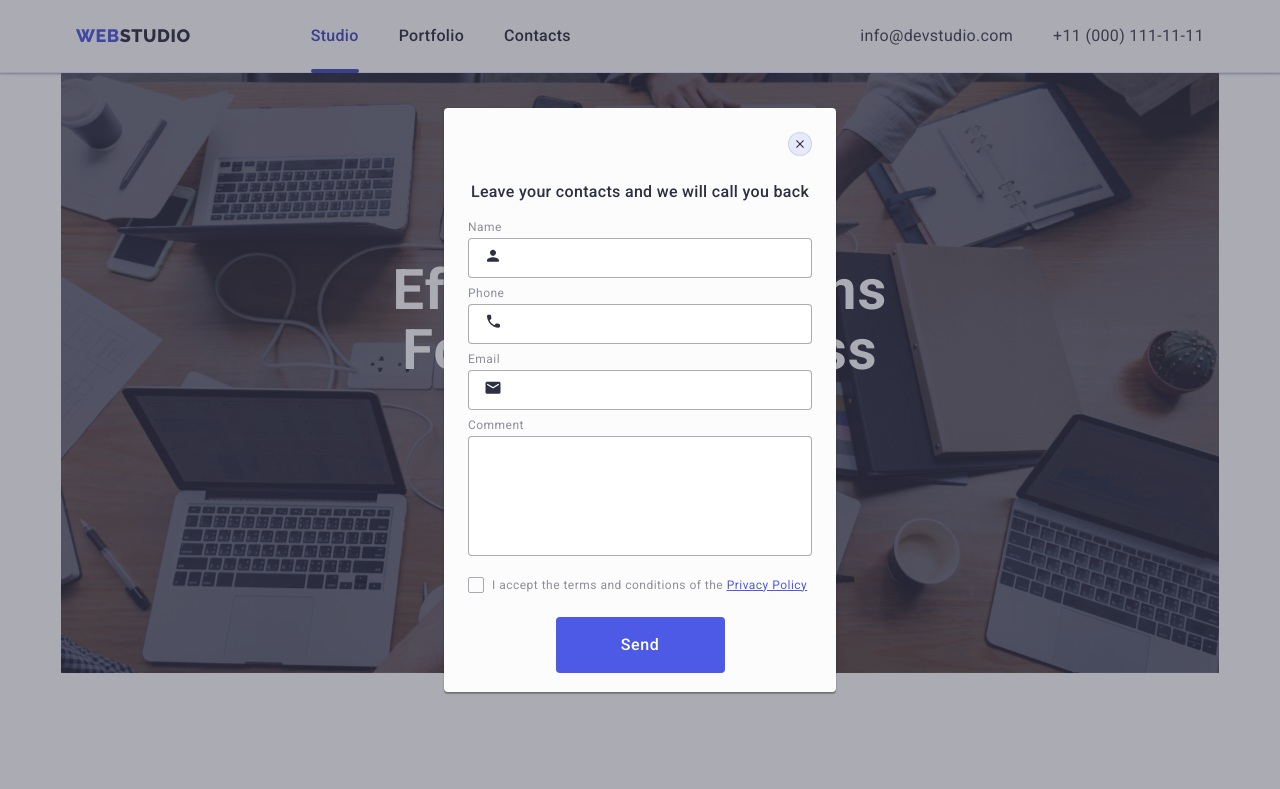
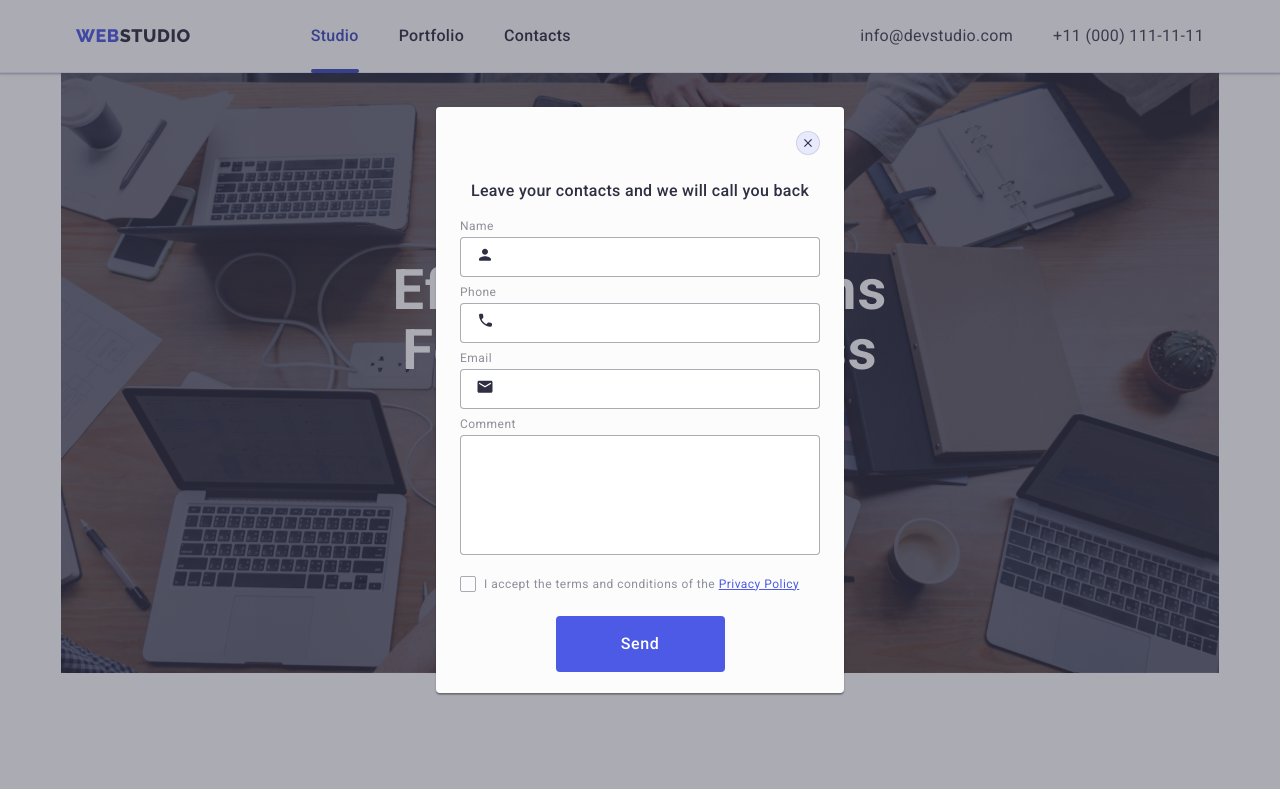
Before and after one commit to Marii-An/goit-markup-hw-07, a plain HTML site: page index.html in a window 1280 px wide. Both pictures are taken after a click on the button "Order Service". Shown: the top 789 px of the page. Drawn offline with nearby package versions, Linux system fonts and the light colour scheme.

Commit message:
MondaySecondCommit

```diff
--- a/css/styles.css
+++ b/css/styles.css
@@ -205,6 +205,8 @@ body {
   display: flex;
   flex-direction: column;
   justify-content: space-between;
+  width: 100vw;
+  height: 100vh;
   position: relative;
   padding-top: 80px;
   padding-left: 40px;
@@ -1171,7 +1173,7 @@ body {
 .telegram-icon {
   fill: #ffffff;
 }
-*/
+
 /*===================/FOOTER=================*/
 /*=================PORTFOLIO============*/
 
@@ -1213,6 +1215,7 @@ body {
 
 .btn-list {
   display: flex;
+
   margin-bottom: 72px;
   justify-content: center;
   gap: 24px;
@@ -1322,17 +1325,18 @@ body {
   padding-bottom: 24px;
   padding-left: 16px;
   padding-right: 16px;
-  max-width: 392px;
-  height: 584px;
+  width: 92%;
+  height: auto;
   background: #fcfcfc;
   box-shadow: 0px 1px 1px rgba(0, 0, 0, 0.14), 0px 1px 3px rgba(0, 0, 0, 0.12),
     0px 2px 1px rgba(0, 0, 0, 0.2);
   border-radius: 4px;
 }
 
-@media screen and (min-width: 768px) {
+@media screen and (min-width: 429px) {
   .modal-window {
     width: 408px;
+    height: 586px;
     padding-left: 24px;
     padding-right: 24px;
   }
```
